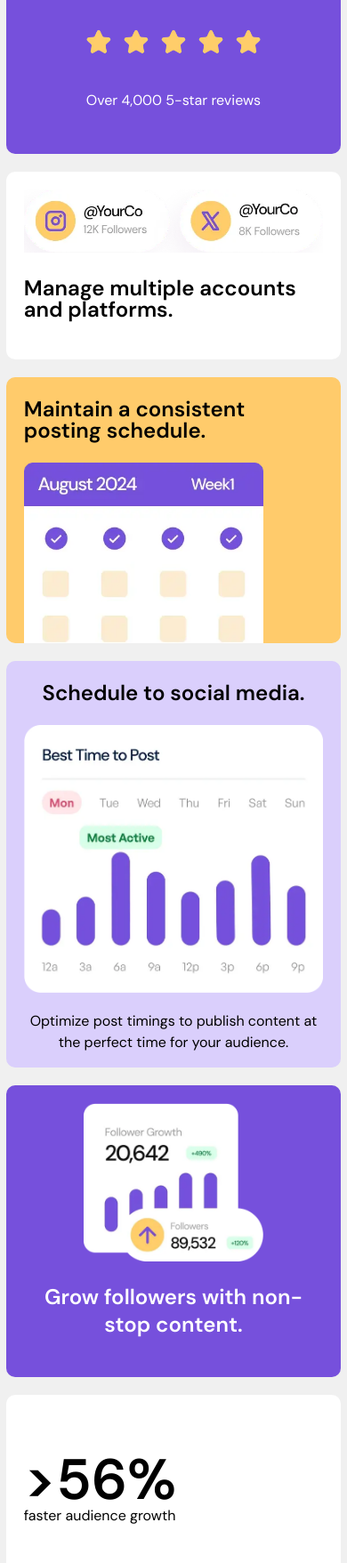
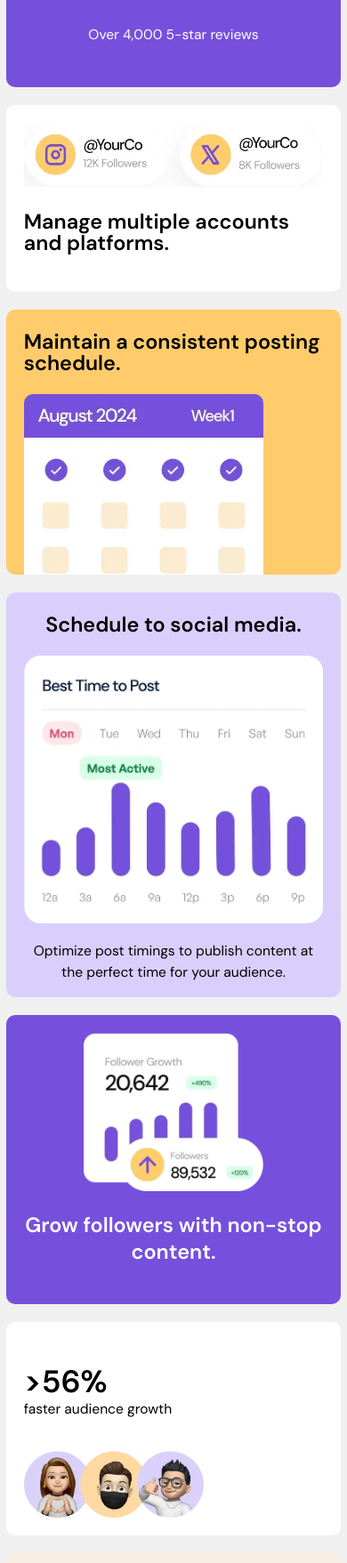
Before and after one commit to gogu69/grid, a plain HTML site: page index.html in a window 390 px wide. Shown: the part 243-2000 px from the top of the page at 89% size. Drawn offline with Linux system fonts and the light colour scheme.

Commit message:
Corectare mobile wiew

```diff
--- a/grid-test.css
+++ b/grid-test.css
@@ -17,10 +17,11 @@
     flex-direction: column;
     justify-content: center;
     align-items: center;
+
 }
 
 .blue {
-    background-color: aqua;
+    background-color: pink;
 }
 
 .yellow {
@@ -31,9 +32,16 @@
     background-color: gray;
 }
 
-img {
-    /* max-width: 80%; */
-    min-width: 40%;
+.item > img {
+    max-width: 400px;
+    /* min-width: 40%; */
     padding: 20px;
-    object-fit: cover;
+    width: 100%;
+
+    /* object-fit: cover; */
 }
+
+p {
+    font-size: 3vmin;
+
+}
--- a/grid.css
+++ b/grid.css
@@ -181,7 +181,7 @@ img {
         order: 1;
         background-color: var(--purple-500);
         color: var(--white);
-        font-size: 3rem;
+        font-size: 9vmin;
         font-weight: 500;
         text-align: center;
         line-height: 3rem;
@@ -191,12 +191,13 @@ img {
 
     .top-center img {
         width: 60%;
+        min-width: 200px;
     }
 
     .middle-center-left {
         order: 2;
         background-color: var(--white);
-        font-size: 1.5rem;
+        font-size: 6vmin;
         font-weight: 600;
         padding: 20px;
         line-height: 1.5rem;
@@ -205,6 +206,7 @@ img {
 
     .middle-center-left img {
         width: 100%;
+        min-width: 200px;
     }
 
     .middle-center-right {
@@ -213,7 +215,7 @@ img {
         flex-direction: column;
         justify-content: end;
         background-color: var(--yellow-500);
-        font-size: 1.5rem;
+        font-size: 6vmin;
         font-weight: 600;
         padding: 0px 20px;
         line-height: 1.5rem;
@@ -222,12 +224,13 @@ img {
 
     .middle-center-right img {
         width: 80%;
+        min-width: 200px;
     }
 
     .top-right {
         order: 4;
         background-color: var(--purple-100);
-        font-size: 1.5rem;
+        font-size: 6vmin;
         font-weight: 600;
         padding: 0px 20px;
         line-height: 1.5rem;
@@ -237,6 +240,7 @@ img {
 
     .top-right img {
         width: 100%;
+        min-width: 200px;
     }
 
     .bottom-center-right {
@@ -248,7 +252,7 @@ img {
         background-color: var(--purple-500);
         color: var(--white);
         text-align: center;
-        font-size: 1.5rem;
+        font-size: 6vmin;
         font-weight: 600;
         padding: 20px;
         width: 90%;
@@ -256,6 +260,7 @@ img {
 
     .bottom-center-right img {
         width: 60%;
+        min-width: 200px;
     }
 
     .bottom-center-left {
@@ -264,7 +269,7 @@ img {
         flex-direction: column;
         justify-content: center;
         background-color: var(--white);
-        font-size: 4rem;
+        font-size: 9vmin;
         font-weight: 600;
         padding: 20px;
         line-height: 1.5rem;
@@ -273,6 +278,7 @@ img {
 
     .bottom-center-left img {
         width: 60%;
+        min-width: 200px;
     }
 
     .top-left {
@@ -287,6 +293,7 @@ img {
 
     .top-left img {
         width: 60%;
+        min-width: 200px;
     }
 
     .middle-left {
@@ -301,10 +308,11 @@ img {
 
     .middle-left img {
         width: 70%;
+        min-width: 200px;
     }
 
     .small-text {
-        font-size: 1rem;
+        font-size: 4vmin;
         font-weight: 400;
     }
 
```
Also changed, not shown: index.html (+2 -2 lines).
